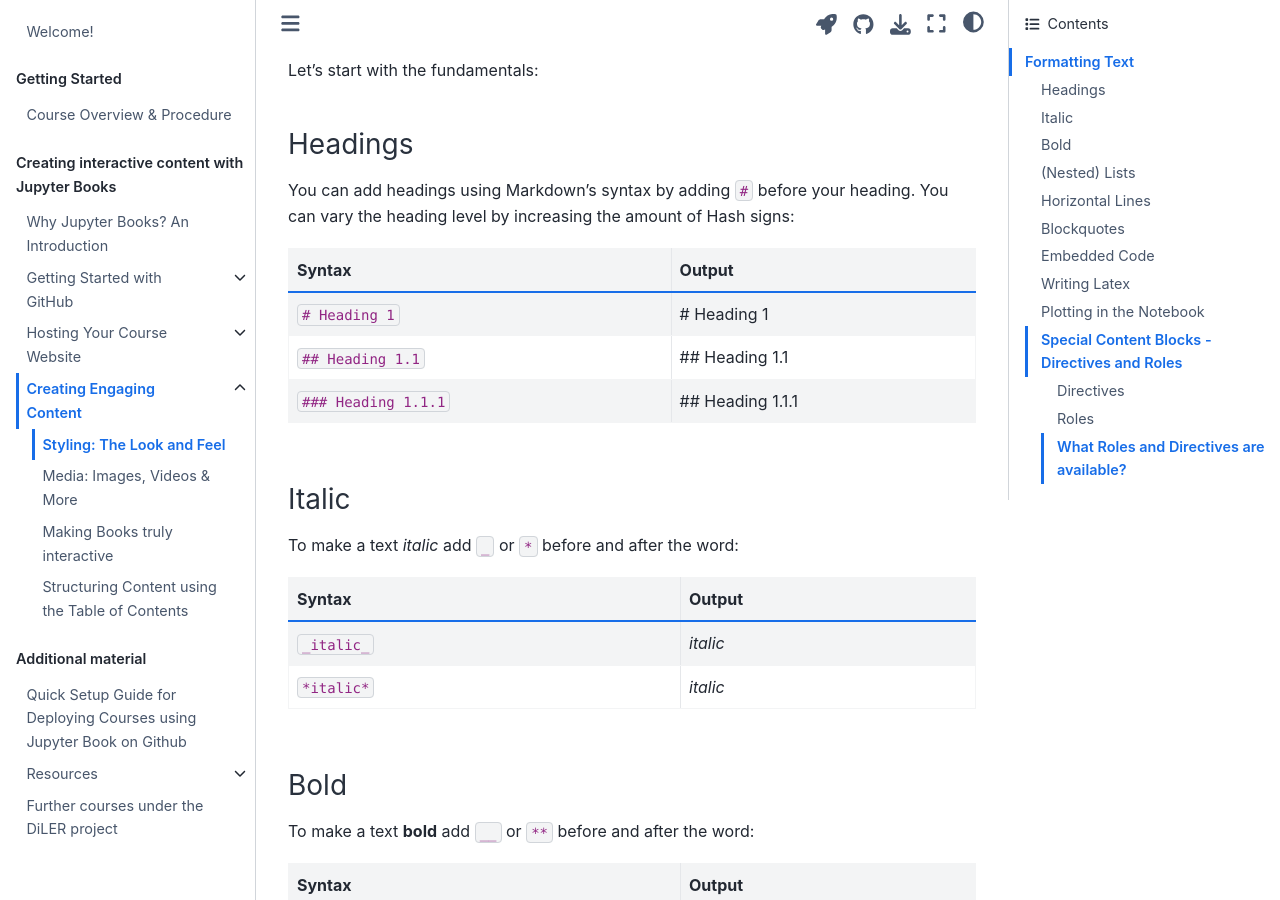
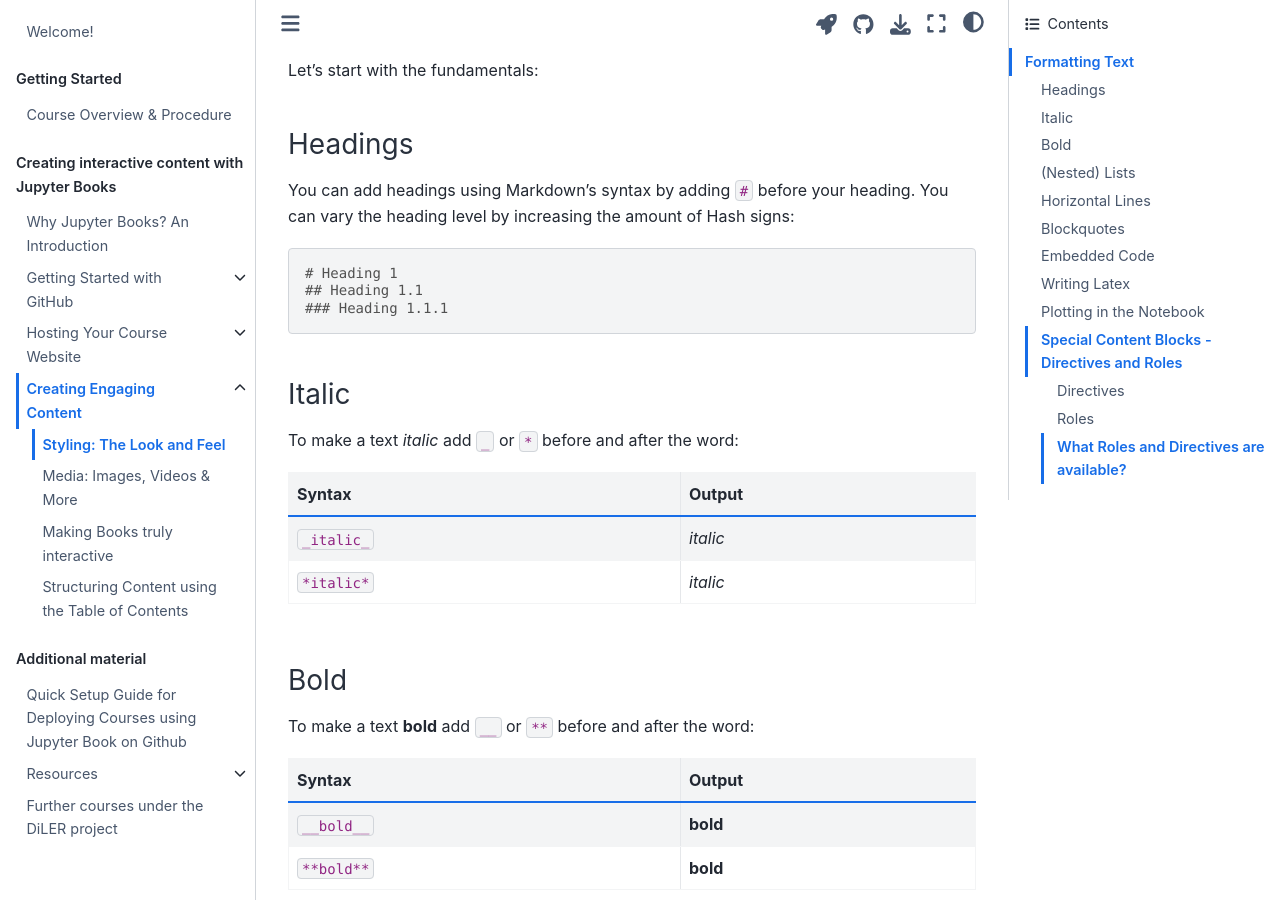
Before and after one commit to M-earnest/tutorial_jupyter_books, a Jupyter Book: the page built from content/3_create/markdown.md, in a window 1280 px wide and 900 px high, scrolled down 352 px. Built offline with Jupyter Book 1.0.4 settings and Sphinx 7.4.7 and the Sphinx Book theme 1.1.4, drawn with Linux system fonts in a browser that asks for light colours; pages that are not in the unit, such as notebooks, are missing from menus.

Commit message:
Update markdown.md

````diff
--- a/content/3_create/markdown.md
+++ b/content/3_create/markdown.md
@@ -25,12 +25,11 @@ Let's start with the fundamentals:
 ### Headings
 
 You can add headings using Markdown's syntax by adding `#` before your heading. You can vary the heading level by increasing the amount of Hash signs:
-
-|Syntax   | Output|
-|---|---|
-|`# Heading 1`| # Heading 1|
-|`## Heading 1.1` | ## Heading 1.1|
-|`### Heading 1.1.1` | ## Heading 1.1.1|
+```
+# Heading 1
+## Heading 1.1
+### Heading 1.1.1
+```
 
 ### Italic
 To make a text _italic_ add `_` or `*` before and after the word:
````
